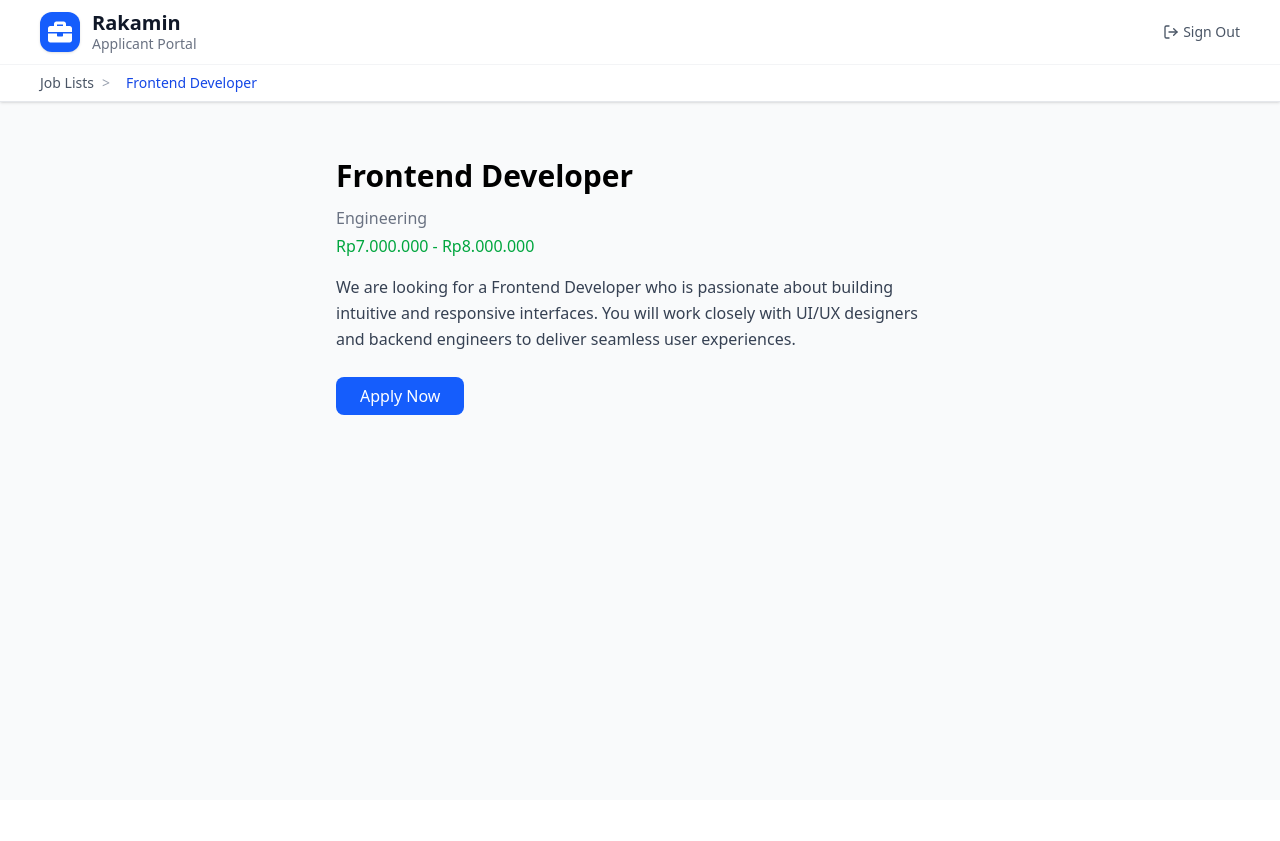
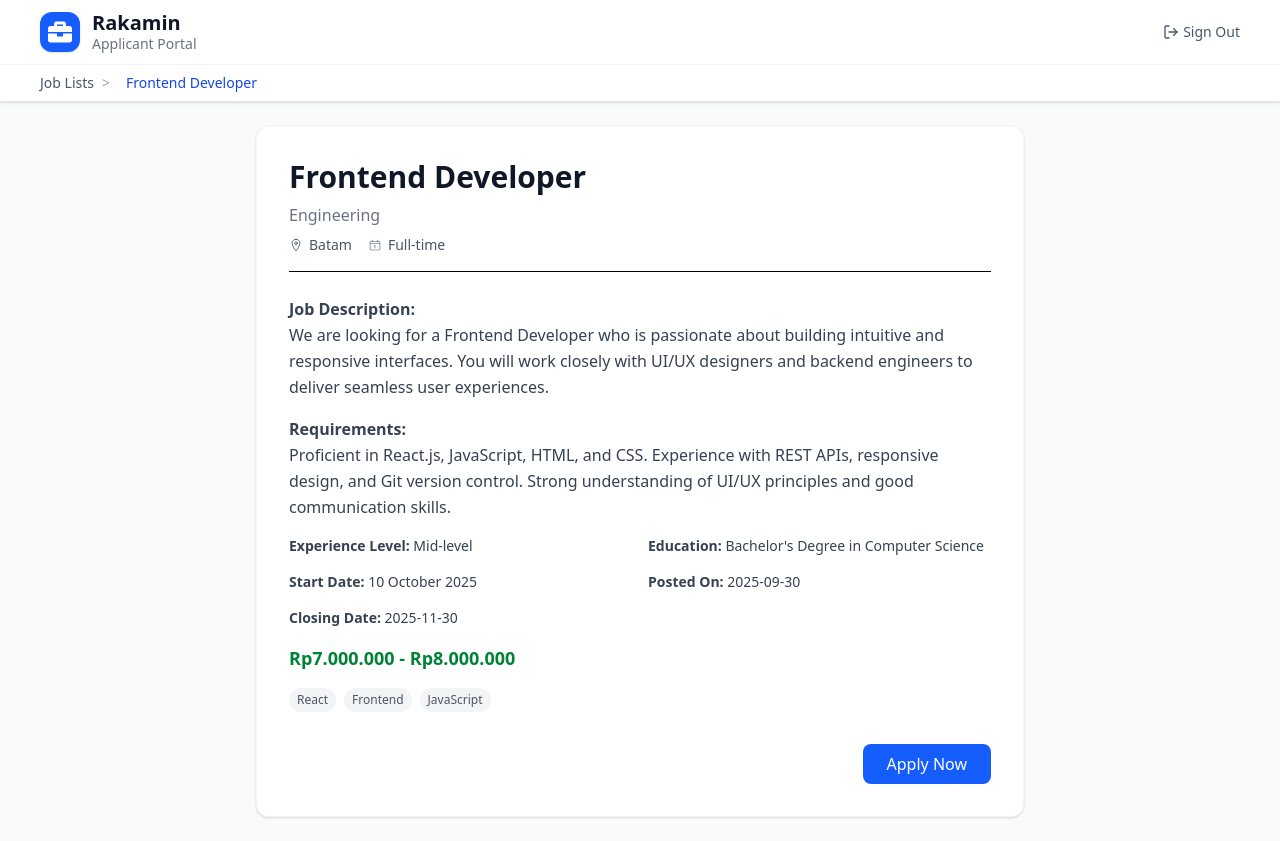
Before and after one commit to azkahrtmi/hiring-platform, a React (Vite) app: page /job/frontend-developer in a window 1280 px wide. Before the commit the page ends 800 px from the top, so only its background shows below. Built offline with nearby package versions, Linux system fonts and the light colour scheme.

Commit message:
feat: styling jobdetail and add some data to mock

```diff
--- a/src/pages/applicant/JobDetail.tsx
+++ b/src/pages/applicant/JobDetail.tsx
@@ -1,6 +1,8 @@
 import { useParams, Link } from "react-router-dom";
 import { mockJobs } from "../../utils/mockData";
 import ApplicantLayout from "../../components/applicant/ApplicantLayout";
+import { IoLocationOutline } from "react-icons/io5";
+import { CiCalendarDate } from "react-icons/ci";
 
 export default function JobDetail() {
   const { slug } = useParams();
@@ -8,22 +10,79 @@ export default function JobDetail() {
 
   if (!job)
     return (
-      <div className="p-8 text-center text-gray-600">
-        Job not found 😕
-      </div>
+      <ApplicantLayout>
+        <div className="p-8 text-center text-gray-600">Job not found 😕</div>
+      </ApplicantLayout>
     );
 
   return (
     <ApplicantLayout>
-    <div className="max-w-2xl mx-auto p-8">
-      <h1 className="text-3xl font-semibold mb-3">{job.title}</h1>
-      <p className="text-gray-500 mb-1">{job.department}</p>
-      <p className="text-green-600 font-medium mb-4">{job.salary_range.display_text}</p>
+      <div className="max-w-3xl mx-auto p-8 bg-white shadow-sm rounded-xl border border-gray-100">
+        <div className="mb-6 border-b pb-4">
+          <h1 className="text-3xl font-semibold text-gray-900 mb-2">
+            {job.title}
+          </h1>
+          <p className="text-gray-500">{job.department}</p>
+          <div className="flex gap-4 mt-2 text-sm text-gray-600">
+            <span className="flex items-center gap-1.5">
+              <IoLocationOutline /> {job.location}
+            </span>
+            <span className="flex items-center gap-1.5">
+              <CiCalendarDate /> {job.job_type}
+            </span>
+          </div>
+        </div>
 
-      <p className="text-gray-700 mb-8 leading-relaxed">
-        {job.description || "No description provided."}
+        <div className="space-y-4 text-gray-700 leading-relaxed">
+          <p>
+            <strong>Job Description:</strong> <br />
+            {job.description}
           </p>
 
+          <p>
+            <strong>Requirements:</strong> <br />
+            {job.requirement}
+          </p>
+
+          <div className="grid grid-cols-2 gap-4 mt-4 text-sm">
+            <p>
+              <strong>Experience Level:</strong> {job.experience_level}
+            </p>
+            <p>
+              <strong>Education:</strong> {job.education}
+            </p>
+            <p>
+              <strong>Start Date:</strong> {job.job_started}
+            </p>
+            <p>
+              <strong>Posted On:</strong> {job.posted_date}
+            </p>
+            <p>
+              <strong>Closing Date:</strong> {job.closing_date}
+            </p>
+          </div>
+
+          <div className="mt-4">
+            <p className="font-semibold text-green-700 text-lg">
+              {job.salary_range.display_text}
+            </p>
+          </div>
+
+          {job.tags && (
+            <div className="flex flex-wrap gap-2 mt-4">
+              {job.tags.map((tag) => (
+                <span
+                  key={tag}
+                  className="text-xs bg-gray-100 text-gray-600 px-2 py-1 rounded-full"
+                >
+                  {tag}
+                </span>
+              ))}
+            </div>
+          )}
+        </div>
+
+        <div className="flex justify-end mt-8">
           <Link
             to={`/apply/${job.slug}`}
             className="bg-blue-600 text-white px-6 py-2 rounded-lg hover:bg-blue-700"
@@ -31,6 +90,7 @@ export default function JobDetail() {
             Apply Now
           </Link>
         </div>
+      </div>
     </ApplicantLayout>
   );
 }
--- a/src/pages/applicant/JobList.tsx
+++ b/src/pages/applicant/JobList.tsx
@@ -2,62 +2,51 @@ import ApplicantLayout from "../../components/applicant/ApplicantLayout";
 import Card from "../../components/ui/Card";
 import { Link } from "react-router-dom";
 import { mockJobs } from "../../utils/mockData";
+import { CiCalendarDate } from "react-icons/ci";
 import { IoLocationOutline } from "react-icons/io5";
-import { CiCalendarDate } from "react-icons/ci";
 
 export default function JobList() {
   const activeJobs = mockJobs.filter((j) => j.status === "active");
 
   return (
     <ApplicantLayout>
-      <div className="px-6 md:px-10">
-        <h1 className="text-2xl font-semibold mb-6 text-center text-gray-900">
-          Available Jobs
+      <h1 className="text-2xl font-semibold mb-8 text-center text-gray-900">
+        Available Job Positions
       </h1>
 
       <div className="grid grid-cols-1 md:grid-cols-2 lg:grid-cols-3 gap-6">
         {activeJobs.map((job) => (
           <Card
             key={job.id}
-              className="p-5 border border-gray-100 rounded-xl shadow-sm hover:shadow-md transition-shadow duration-200 flex flex-col justify-between"
+            className="flex flex-col justify-between hover:shadow-md transition-all duration-200"
           >
-              {/* Job Info */}
             <div>
-                <h2 className="text-lg font-semibold text-gray-900">
+              <h2 className="text-xl font-semibold text-gray-900 mb-1">
                 {job.title}
               </h2>
-                <p className="text-sm text-gray-500">{job.department}</p>
+              <p className="text-sm text-gray-500 mb-2">{job.department}</p>
 
-                <div className="flex flex-wrap items-center gap-4 mt-3 text-sm text-gray-600">
+              <div className="flex items-center gap-3 text-gray-500 text-sm mb-3">
                 <span className="flex items-center gap-1.5">
-                    <IoLocationOutline className="text-gray-500" />
-                    {job.location}
+                  <IoLocationOutline /> {job.location}
                 </span>
                 <span className="flex items-center gap-1.5">
-                    <CiCalendarDate className="text-gray-500" />
-                    {job.job_type}
+                  <CiCalendarDate /> {job.job_type}
                 </span>
               </div>
 
-                <p className="text-sm text-gray-700 mt-3 line-clamp-3 text-justify">
+              <p className="text-gray-700 text-sm mb-4 line-clamp-3">
                 {job.description}
               </p>
             </div>
 
-              {/* Footer */}
-              <div className="mt-4 pt-3 border-t border-gray-100 flex justify-between items-center">
-                <div className="flex flex-col">
-                  <p className="text-green-700 text-sm font-semibold">
+            <div className="mt-auto flex justify-between items-center">
+              <p className="text-green-600 text-sm font-semibold">
                 {job.salary_range.display_text}
               </p>
-                  <p className="text-xs text-gray-400 mt-0.5">
-                    Job started: {job.job_started}
-                  </p>
-                </div>
-
               <Link
                 to={`/job/${job.slug}`}
-                  className="bg-green-800 text-white py-1.5 px-3 rounded-md text-xs font-medium hover:bg-green-700 transition"
+                className="cursor-pointer bg-green-800 text-white py-1.5 rounded-md text-xs px-3 items-center text-center hover:bg-green-600"
               >
                 View Details →
               </Link>
@@ -65,7 +54,6 @@ export default function JobList() {
           </Card>
         ))}
       </div>
-      </div>
     </ApplicantLayout>
   );
 }
--- a/src/utils/mockData.ts
+++ b/src/utils/mockData.ts
@@ -1,4 +1,4 @@
-export const mockJobs: any[] = [
+export const mockJobs = [
   {
     id: "job_001",
     slug: "frontend-developer",
@@ -12,6 +12,13 @@ export const mockJobs: any[] = [
     job_type: "Full-time",
     location: "Batam",
     job_started: "10 October 2025",
+    posted_date: "2025-09-30",
+    closing_date: "2025-11-30",
+    total_applicants: 5,
+    created_by: "Admin Rakamin",
+    tags: ["React", "Frontend", "JavaScript"],
+    experience_level: "Mid-level",
+    education: "Bachelor's Degree in Computer Science",
     salary_range: {
       min: 7000000,
       max: 8000000,
@@ -32,6 +39,13 @@ export const mockJobs: any[] = [
     job_type: "Contract",
     location: "Jakarta",
     job_started: "01 November 2025",
+    posted_date: "2025-10-01",
+    closing_date: "2025-12-01",
+    total_applicants: 3,
+    created_by: "Admin Rakamin",
+    tags: ["UI/UX", "Figma", "Design System"],
+    experience_level: "Junior",
+    education: "Bachelor's Degree in Visual Design",
     salary_range: {
       min: 6000000,
       max: 7500000,
@@ -39,24 +53,4 @@ export const mockJobs: any[] = [
       display_text: "Rp6.000.000 - Rp7.500.000",
     },
   },
-  {
-    id: "job_003",
-    slug: "backend-developer",
-    title: "Backend Developer",
-    department: "Engineering",
-    description:
-      "We are seeking a Backend Developer to build scalable APIs and optimize server-side performance. You’ll collaborate with frontend developers and DevOps engineers to ensure seamless integration.",
-    requirement:
-      "Experience with Node.js, Express, PostgreSQL, and REST APIs. Understanding of microservices architecture and containerization (Docker, Kubernetes).",
-    status: "active",
-    job_type: "Full-time",
-    location: "Yogyakarta",
-    job_started: "15 October 2025",
-    salary_range: {
-      min: 8000000,
-      max: 9500000,
-      currency: "IDR",
-      display_text: "Rp8.000.000 - Rp9.500.000",
-    },
-  },
 ];
```
Lines whose indentation alone changed are shown as unchanged.
